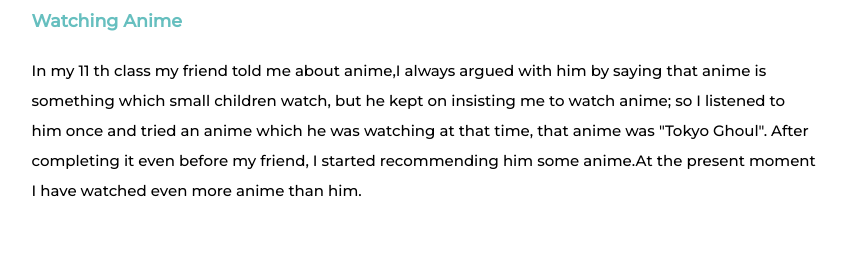
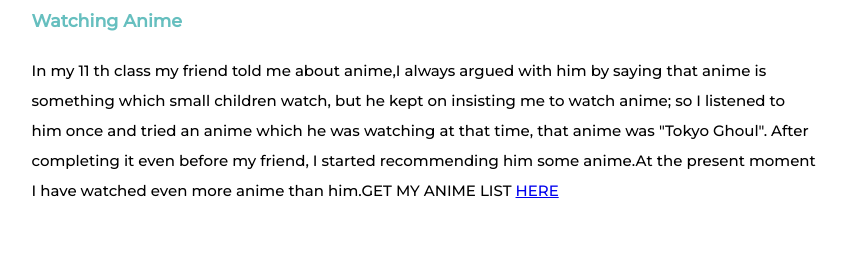
Before and after one commit to Vipdhruvkalra/Personal-website-using-HTML-and-CSS, a plain HTML site: page index.html in a window 1280 px wide. Shown: the part 2143-2423 px from the top of the page, 121-965 px from the left. Drawn offline with Linux system fonts and the light colour scheme.

Commit message:
Update index.html

```diff
--- a/index.html
+++ b/index.html
@@ -12,7 +12,8 @@
   <link href="https://fonts.googleapis.com/css2?family=Merriweather:wght@300&display=swap" rel="stylesheet">
   <link rel="preconnect" href="https://fonts.gstatic.com">
   <link href="https://fonts.googleapis.com/css2?family=Montserrat:wght@500&display=swap" rel="stylesheet">
-
+  <link rel="preconnect" href="https://fonts.gstatic.com">
+<link href="https://fonts.googleapis.com/css2?family=Rubik:ital,wght@1,300&display=swap" rel="stylesheet">
 <body>
 
   <div class="top-container">
@@ -79,7 +80,7 @@
           but he kept on insisting me to watch anime;
           so I listened to him once and tried an anime which he was watching at that time,
           that anime was "Tokyo Ghoul". After completing it even before my friend,
-          I started recommending him some anime.At the present moment I have watched even more anime than him. </p><br>
+          I started recommending him some anime.At the present moment I have watched even more anime than him.GET MY ANIME LIST <a class="MAL" href="https://myanimelist.net/animelist/Vipdhruvkalra?status=2">HERE</a> </p><br>
       </div>
       <div class="row1">
         <img class="chess" src="https://media.giphy.com/media/XExnWRzWiqMapcdjqt/giphy.gif" alt="">
```
